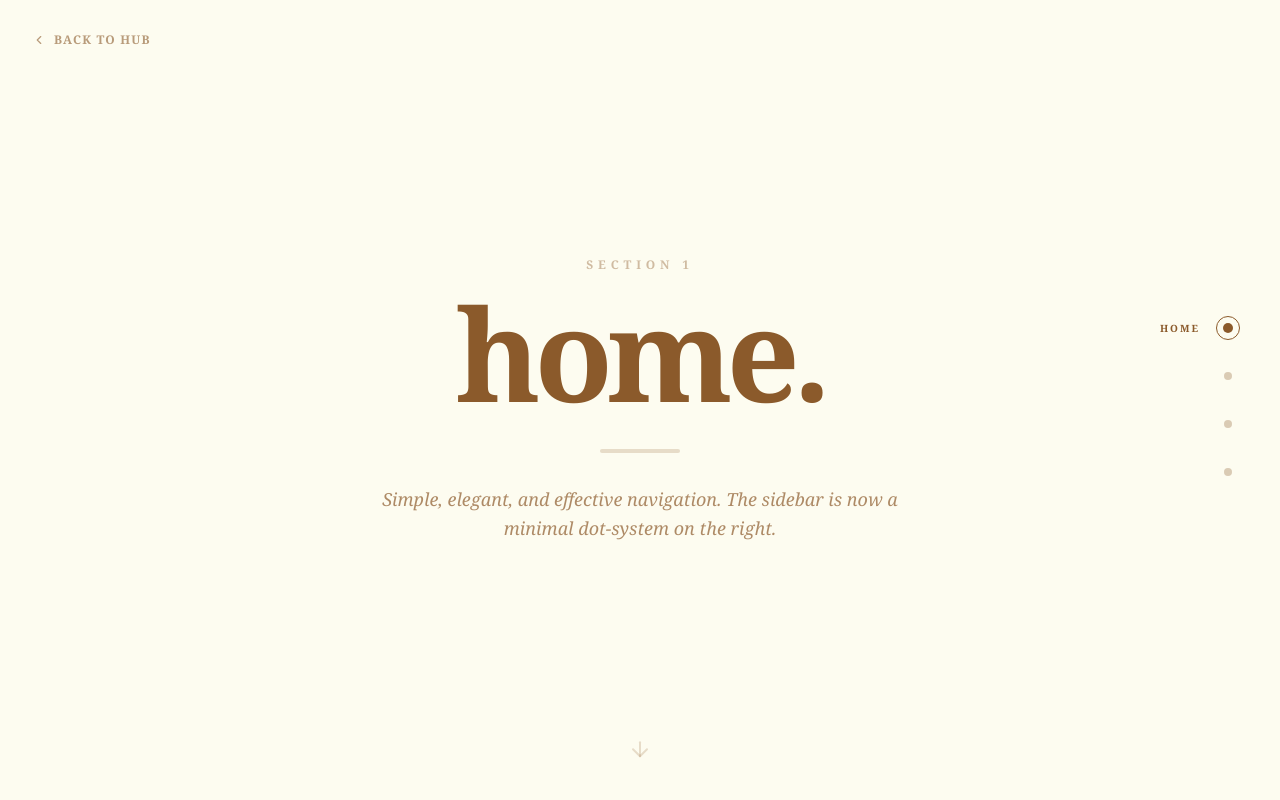
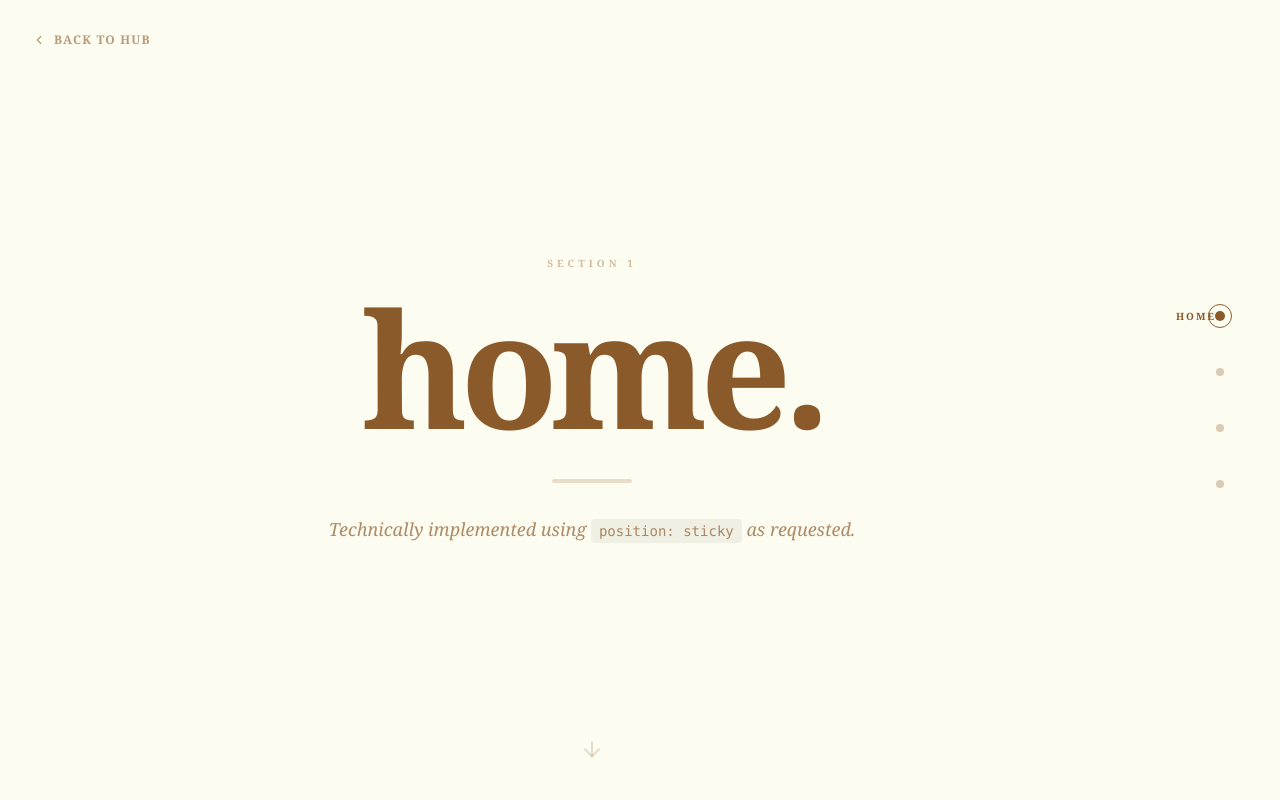
Before and after one commit to chunamanh05/trw-puzzles, a Next.js app: page /puzzle-35 in a window 1280 px wide. Shown: the top 800 px of the page. Built offline with nearby package versions, Linux system fonts and the light colour scheme.

Commit message:
fix: enforce position sticky for puzzle 35 navigation as per requirements

```diff
--- a/src/app/puzzle-35/page.tsx
+++ b/src/app/puzzle-35/page.tsx
@@ -6,16 +6,15 @@ import { ChevronLeft, ArrowDown } from "lucide-react";
 import Link from "next/link";
 
 const SECTIONS = [
-  { id: "home", label: "HOME", color: "bg-[#fdfcf0]", textColor: "text-[#8b5a2b]" },
-  { id: "menu", label: "MENU", color: "bg-[#faf7e6]", textColor: "text-[#8b5a2b]" },
-  { id: "about", label: "ABOUT", color: "bg-[#f5f0d6]", textColor: "text-[#8b5a2b]" },
-  { id: "contact", label: "CONTACT", color: "bg-[#efe9c7]", textColor: "text-[#8b5a2b]" },
+  { id: "home", label: "HOME", color: "bg-[#fdfcf0]" },
+  { id: "menu", label: "MENU", color: "bg-[#faf7e6]" },
+  { id: "about", label: "ABOUT", color: "bg-[#f5f0d6]" },
+  { id: "contact", label: "CONTACT", color: "bg-[#efe9c7]" },
 ];
 
-export default function SimpleStickySidebar() {
+export default function StickyDotNavigation() {
   const [activeSection, setActiveSection] = useState("home");
 
-  // Scroll Spy Logic
   useEffect(() => {
     const observer = new IntersectionObserver(
       (entries) => {
@@ -43,59 +42,24 @@ export default function SimpleStickySidebar() {
   return (
     <main className="min-h-screen bg-[#fdfcf0] text-[#8b5a2b] font-serif relative">
 
-      {/* HUB RETURN BUTTON */}
+      {/* HUB RETURN BUTTON - Keep fixed for global access */}
       <Link href="/" className="fixed top-8 left-8 z-50 flex items-center gap-2 text-[#8b5a2b]/60 hover:text-[#8b5a2b] transition-colors text-xs font-bold uppercase tracking-widest">
         <ChevronLeft size={14} /> Back to Hub
       </Link>
 
-      {/* MINIMAL DOT NAVIGATION (SIDEBAR) */}
-      <nav className="fixed right-10 top-1/2 -translate-y-1/2 z-50 flex flex-col items-end gap-6">
-        {SECTIONS.map((section) => {
-          const isActive = activeSection === section.id;
-          return (
-            <button
-              key={section.id}
-              onClick={() => scrollToSection(section.id)}
-              className="group flex items-center gap-4 outline-none"
-            >
-              {/* LABEL: Only show when active or group-hover */}
-              <AnimatePresence>
-                {(isActive) && (
-                  <motion.span
-                    initial={{ opacity: 0, x: 10 }}
-                    animate={{ opacity: 1, x: 0 }}
-                    exit={{ opacity: 0, x: 10 }}
-                    className="text-[10px] font-black tracking-[0.2em] text-[#8b5a2b]"
-                  >
-                    {section.label}
-                  </motion.span>
-                )}
-              </AnimatePresence>
+      {/*
+        MASTER WRAPPER
+        Using flex to allow Sticky Sidebar to work within the content flow
+      */}
+      <div className="flex relative">
 
-              {/* THE DOT */}
-              <div className="relative flex items-center justify-center w-6 h-6">
-                {isActive && (
-                  <motion.div
-                    layoutId="dot-outline"
-                    className="absolute inset-0 border border-[#8b5a2b] rounded-full"
-                  />
-                )}
-                <div className={`w-2 h-2 rounded-full transition-all duration-300 ${
-                  isActive ? 'bg-[#8b5a2b] scale-125' : 'bg-[#8b5a2b]/30 group-hover:bg-[#8b5a2b]/60'
-                }`} />
-              </div>
-            </button>
-          );
-        })}
-      </nav>
-
-      {/* SCROLLABLE SECTIONS */}
+        {/* LEFT: SCROLLABLE CONTENT */}
         <div className="flex-1">
           {SECTIONS.map((section, idx) => (
             <section
               key={section.id}
               id={section.id}
-            className={`min-h-screen flex flex-col items-center justify-center p-12 ${section.color} transition-colors duration-1000 relative`}
+              className={`min-h-screen flex flex-col items-center justify-center p-12 ${section.color} relative`}
             >
               <motion.div
                 initial={{ opacity: 0, y: 30 }}
@@ -103,13 +67,13 @@ export default function SimpleStickySidebar() {
                 transition={{ duration: 0.8 }}
                 className="text-center"
               >
-              <span className="text-xs font-bold tracking-[0.4em] text-[#8b5a2b]/40 mb-4 block">SECTION {idx + 1}</span>
-              <h1 className="text-6xl md:text-9xl font-black tracking-tighter mb-8 lowercase">
+                <span className="text-[10px] font-black tracking-[0.4em] text-[#8b5a2b]/40 mb-4 block uppercase">Section {idx + 1}</span>
+                <h1 className="text-7xl md:text-[10rem] font-black tracking-tighter mb-8 lowercase leading-none">
                   {section.label}.
                 </h1>
                 <div className="w-20 h-1 bg-[#8b5a2b]/20 mx-auto mb-8 rounded-full" />
                 <p className="max-w-xl text-lg text-[#8b5a2b]/70 font-medium leading-relaxed italic mx-auto">
-                Simple, elegant, and effective navigation. The sidebar is now a minimal dot-system on the right.
+                  Technically implemented using <code className="bg-black/5 px-2 py-1 rounded not-italic font-mono text-sm">position: sticky</code> as requested.
                 </p>
               </motion.div>
 
@@ -126,6 +90,52 @@ export default function SimpleStickySidebar() {
           ))}
         </div>
 
+        {/*
+          RIGHT: STICKY DOT NAVIGATION
+          The 'nav' container occupies the full height of the parent,
+          while the inner 'div' is STICKY to the top of the viewport.
+        */}
+        <aside className="w-24 relative">
+          <nav className="sticky top-0 h-screen flex flex-col items-center justify-center gap-8 pr-12">
+            {SECTIONS.map((section) => {
+              const isActive = activeSection === section.id;
+              return (
+                <button
+                  key={section.id}
+                  onClick={() => scrollToSection(section.id)}
+                  className="group flex items-center justify-end w-full gap-4 outline-none"
+                >
+                  <AnimatePresence>
+                    {isActive && (
+                      <motion.span
+                        initial={{ opacity: 0, x: 10 }}
+                        animate={{ opacity: 1, x: 0 }}
+                        exit={{ opacity: 0, x: 10 }}
+                        className="text-[10px] font-black tracking-[0.2em] text-[#8b5a2b] absolute right-16"
+                      >
+                        {section.label}
+                      </motion.span>
+                    )}
+                  </AnimatePresence>
+
+                  <div className="relative flex items-center justify-center w-6 h-6">
+                    {isActive && (
+                      <motion.div
+                        layoutId="dot-outline-sticky"
+                        className="absolute inset-0 border border-[#8b5a2b] rounded-full"
+                      />
+                    )}
+                    <div className={`w-2 h-2 rounded-full transition-all duration-300 ${
+                      isActive ? 'bg-[#8b5a2b] scale-125' : 'bg-[#8b5a2b]/30 group-hover:bg-[#8b5a2b]/60'
+                    }`} />
+                  </div>
+                </button>
+              );
+            })}
+          </nav>
+        </aside>
+      </div>
+
     </main>
   );
 }
```
Lines whose indentation alone changed are shown as unchanged.
